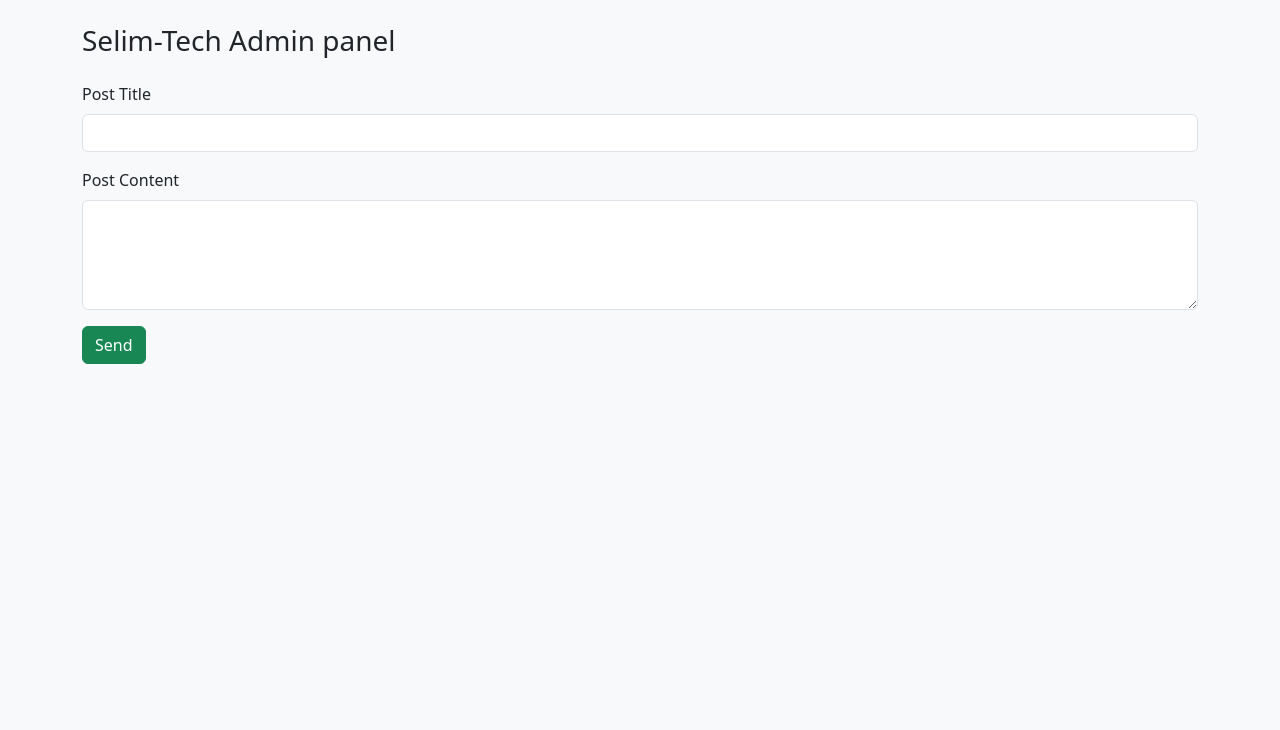
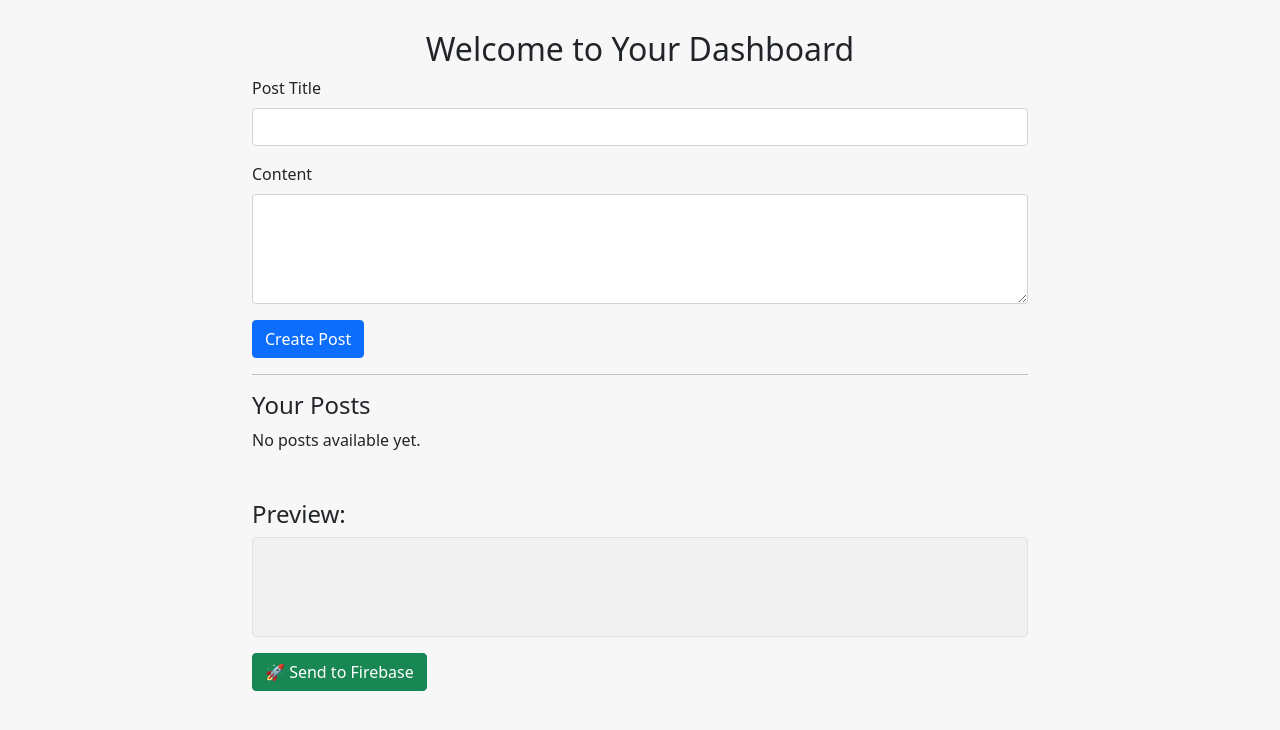
Before and after one commit to mohamed36578/my-flask-app, a Flask app: template templates/dashboard.html in a window 1280 px wide. Shown: the top 730 px of the page. Run offline with Flask 3, Linux system fonts and the light colour scheme; the template is opened without the code that fills it, so the values that code supplies are empty; some libraries are stand-ins or nearby versions.

Commit message:
dashboard promax23

```diff
--- a/app.py
+++ b/app.py
@@ -1,4 +1,4 @@
-from flask import Flask, render_template, request, redirect, session
+from flask import Flask, render_template, request, redirect, session, jsonify
 from dotenv import load_dotenv
 from datetime import timedelta
 import os
@@ -6,10 +6,10 @@ import pyrebase
 from flask_wtf.csrf import CSRFProtect
 import re
 
-# Load environment variables
+# Load environment variables from .env file
 load_dotenv()
 
-# Firebase config
+# Firebase config from env
 config = {
     "apiKey": os.getenv("API_KEY"),
     "authDomain": os.getenv("AUTH_DOMAIN"),
@@ -25,20 +25,24 @@ db = firebase.database()
 app = Flask(__name__)
 app.config['SECRET_KEY'] = os.getenv('SECRET_KEY')
 csrf = CSRFProtect(app)
+
+# Secure session settings
 app.config['SESSION_COOKIE_SECURE'] = True
 app.config['SESSION_COOKIE_HTTPONLY'] = True
 app.config['SESSION_COOKIE_SAMESITE'] = 'Lax'
-app.config['MAX_CONTENT_LENGTH'] = 2 * 1024 * 1024
+app.config['MAX_CONTENT_LENGTH'] = 2 * 1024 * 1024  # 2MB max request size
 app.config['PERMANENT_SESSION_LIFETIME'] = timedelta(minutes=30)
 
 @app.before_request
 def make_session_permanent():
     session.permanent = True
 
+# Route: Home (login page)
 @app.route("/")
 def home():
     return render_template("login.html")
 
+# Route: Login
 @app.route("/login", methods=["POST"])
 def login():
     email = request.form["email"]
@@ -51,10 +55,11 @@ def login():
     except:
         return "Invalid email or password"
 
+# Utility: sanitize Firebase keys
 def sanitize_key(key):
-    # Replace Firebase-restricted characters with "-"
     return re.sub(r"[.#$/\[\]]", "-", key.strip())
 
+# Route: Dashboard
 @app.route("/dashboard", methods=["GET", "POST"])
 def dashboard():
     if "user" not in session:
@@ -81,9 +86,34 @@ def dashboard():
 
         return redirect("/dashboard")
 
-    # GET: Display posts
+    # GET: Fetch user's posts
     posts = db.child("posts").child(user_id).get(id_token).val()
     return render_template("dashboard.html", posts=posts)
 
+# Route: Receive and save paragraph preview
+@app.route("/send_to_firebase", methods=["POST"])
+def send_to_firebase():
+    if "user" not in session:
+        return jsonify({"error": "Unauthorized"}), 401
+
+    user_id = session["user"]
+    id_token = session["id_token"]
+
+    data = request.get_json()
+    content = data.get("content", "").strip()
+
+    if not content:
+        return jsonify({"error": "No content provided"}), 400
+
+    try:
+        # Save preview content under 'paragraphPreview/user_id'
+        db.child("paragraphPreview").child(user_id).set({
+            "content": content
+        }, id_token)
+        return jsonify({"message": "Content saved successfully."}), 200
+    except Exception as e:
+        return jsonify({"error": str(e)}), 500
+
+# Run the app
 if __name__ == "__main__":
     app.run(debug=False)
--- a/templates/dashboard.html
+++ b/templates/dashboard.html
@@ -2,34 +2,115 @@
 <html lang="en">
 <head>
   <meta charset="UTF-8">
-    <title>User Dashboard</title>
-    <meta name="viewport" content="width=device-width, initial-scale=1">
+  <meta name="viewport" content="width=device-width, initial-scale=1.0">
+  <title>Dashboard</title>
   <!-- Bootstrap CSS -->
-    <link href="https://cdn.jsdelivr.net/npm/bootstrap@5.3.0/dist/css/bootstrap.min.css" rel="stylesheet">
+  <link href="https://cdn.jsdelivr.net/npm/bootstrap@5.1.3/dist/css/bootstrap.min.css" rel="stylesheet">
+  <style>
+    body {
+      background-color: #f7f7f7;
+      padding-top: 30px;
+    }
+    .container {
+      max-width: 800px;
+    }
+    .post-card {
+      background-color: #fff;
+      border-radius: 8px;
+      padding: 20px;
+      margin-bottom: 20px;
+      box-shadow: 0 0 10px rgba(0, 0, 0, 0.1);
+    }
+    .post-card h5 {
+      font-size: 20px;
+    }
+    .post-card p {
+      color: #555;
+    }
+    .card-footer {
+      text-align: right;
+    }
+  </style>
+</head>
+<body>
 
-</head>
-<body class="bg-light">
-  <div class="container py-4 dashboard-wrapper">
-    <h3 class="mb-4 text-center text-md-start">Selim-Tech Admin panel</h3>
+<div class="container">
+  <h2 class="text-center">Welcome to Your Dashboard</h2>
 
-    <div class="card-body">
-      <form method="POST" action="/dashboard">
+  <form action="/dashboard" method="POST">
+    <!-- CSRF Token -->
     <input type="hidden" name="csrf_token" value="{{ csrf_token() }}">
+
     <div class="mb-3">
       <label for="title" class="form-label">Post Title</label>
-              <input type="text" class="form-control" name="title" id="title" required>
+      <input type="text" class="form-control" id="title" name="title" required>
     </div>
     <div class="mb-3">
-              <label for="content" class="form-label">Post Content</label>
-              <textarea class="form-control" name="content" id="content" rows="4" required></textarea>
+      <label for="content" class="form-label">Content</label>
+      <textarea class="form-control" id="content" name="content" rows="4" required></textarea>
     </div>
-          <button type="submit" class="btn btn-success">Send</button>
+    <button type="submit" class="btn btn-primary">Create Post</button>
   </form>
+
+  <hr>
+
+  <h4>Your Posts</h4>
+
+  <!-- Displaying posts -->
+  {% if posts %}
+    {% for title, post in posts.items() %}
+      <div class="post-card">
+        <h5>{{ title }}</h5>
+        <p>{{ post.content }}</p>
+        <div class="card-footer">
+          <!-- Add edit and delete buttons here if needed -->
+          <a href="#" class="btn btn-warning btn-sm">Edit</a>
+          <a href="#" class="btn btn-danger btn-sm">Delete</a>
+        </div>
+      </div>
+    {% endfor %}
+  {% else %}
+    <p>No posts available yet.</p>
+  {% endif %}
+
+  <!-- Preview Section -->
+  <div class="mt-5">
+    <h4>Preview:</h4>
+    <div id="output" class="p-3 border rounded" style="min-height: 100px; background-color: #f1f1f1;"></div>
+    <button onclick="sendToBackend()" class="btn btn-success mt-3">🚀 Send to Firebase</button>
+  </div>
 </div>
 
+<!-- Bootstrap JS and Custom JS -->
+<script src="https://cdn.jsdelivr.net/npm/bootstrap@5.1.3/dist/js/bootstrap.bundle.min.js"></script>
+<script>
+  function sendToBackend() {
+    const content = document.getElementById("output").textContent;
+    if (!content) {
+      alert("Nothing to send!");
+      return;
+    }
 
-    <!-- JS -->
-    <!-- Bootstrap JS -->
-    <script src="https://cdn.jsdelivr.net/npm/bootstrap@5.3.0/dist/js/bootstrap.bundle.min.js"></script>
+    fetch("/send_to_firebase", {
+      method: "POST",
+      headers: {
+        "Content-Type": "application/json"
+      },
+      body: JSON.stringify({ content: content })
+    })
+    .then(response => {
+      if (!response.ok) throw new Error("Failed to send");
+      return response.json();
+    })
+    .then(data => {
+      alert(data.message || "✅ Sent!");
+    })
+    .catch(err => {
+      console.error("Error:", err);
+      alert("❌ Something went wrong.");
+    });
+  }
+</script>
+
 </body>
 </html>
```
Lines whose indentation alone changed are shown as unchanged.
